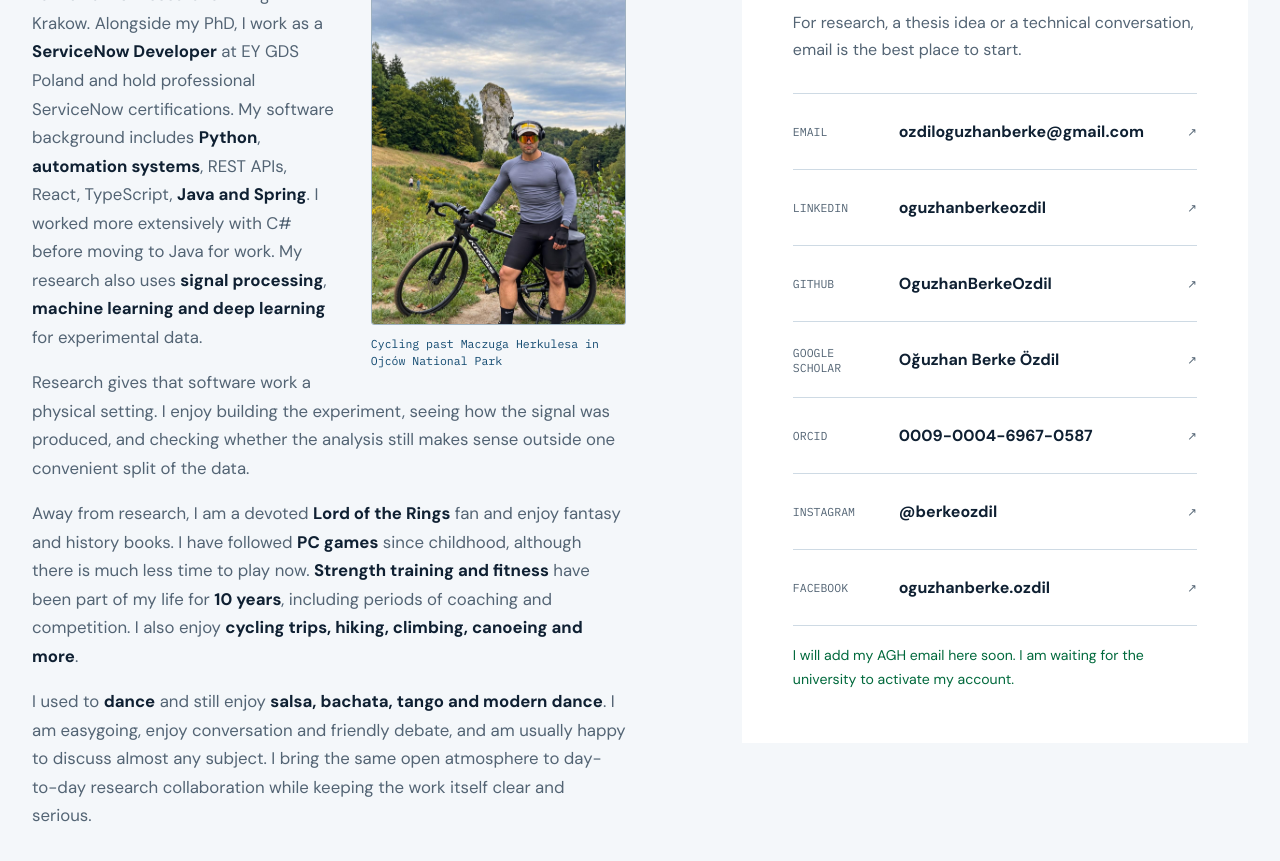
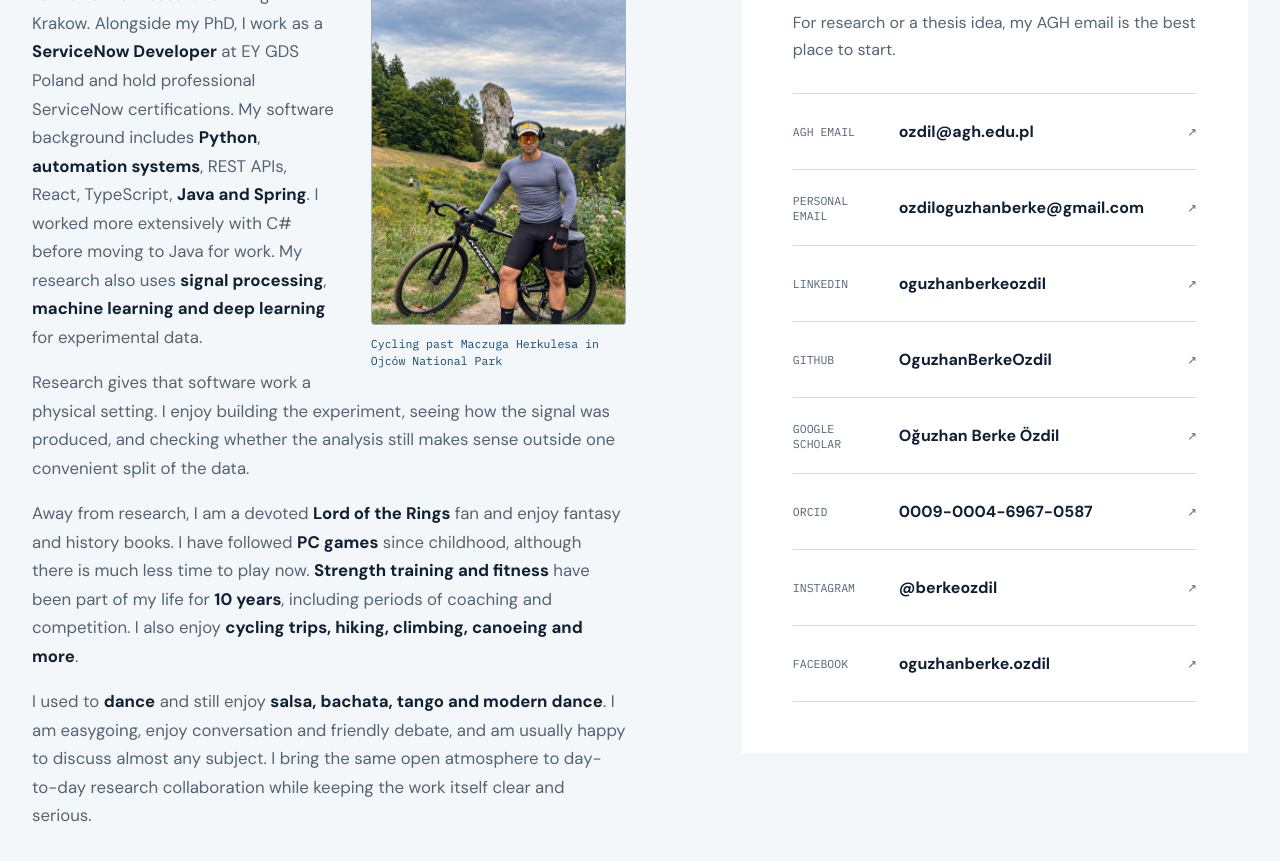
Before and after one commit to OguzhanBerkeOzdil/oguzhanberkeozdil.github.io, a React (Vite) app: page / in a window 1280 px wide. Shown: the part 9580-10441 px from the top of the page. Built offline with nearby package versions, Linux system fonts and the light colour scheme.

Commit message:
Add AGH academic email

```diff
--- a/src/components/About.tsx
+++ b/src/components/About.tsx
@@ -41,6 +41,11 @@ export function About() {
               <strong>{site.contact.email}</strong>
               <Arrow diagonal />
             </a>
+            <a href={`mailto:${site.contact.personalEmail}`}>
+              <span>{copy.contact.personalEmailLabel}</span>
+              <strong>{site.contact.personalEmail}</strong>
+              <Arrow diagonal />
+            </a>
             <a href={site.contact.linkedIn} target="_blank" rel="noreferrer">
               <span>{copy.contact.linkedInLabel}</span>
               <strong>oguzhanberkeozdil</strong>
@@ -72,7 +77,6 @@ export function About() {
               <Arrow diagonal />
             </a>
           </address>
-          <p className="agh-email-note">{copy.contact.aghEmailNotice}</p>
         </Reveal>
       </div>
     </section>
--- a/src/content/site.ts
+++ b/src/content/site.ts
@@ -62,7 +62,8 @@ export const site = {
       'https://healthtech-innovation.agh.edu.pl/msc-eng-projects-opportunities/',
   },
   contact: {
-    email: 'ozdiloguzhanberke@gmail.com',
+    email: 'ozdil@agh.edu.pl',
+    personalEmail: 'ozdiloguzhanberke@gmail.com',
     linkedIn: 'https://www.linkedin.com/in/oguzhanberkeozdil/',
     github: 'https://github.com/OguzhanBerkeOzdil',
     googleScholar: 'https://scholar.google.com/citations?user=lCliqbYAAAAJ&hl=en',
@@ -383,16 +384,15 @@ export const copy = {
     label: 'Contact',
     title: 'Get in touch',
     body:
-      'For research, a thesis idea or a technical conversation, email is the best place to start.',
-    emailLabel: 'Email',
+      'For research or a thesis idea, my AGH email is the best place to start.',
+    emailLabel: 'AGH email',
+    personalEmailLabel: 'Personal email',
     linkedInLabel: 'LinkedIn',
     githubLabel: 'GitHub',
     googleScholarLabel: 'Google Scholar',
     orcidLabel: 'ORCID',
     instagramLabel: 'Instagram',
     facebookLabel: 'Facebook',
-    aghEmailNotice:
-      'I will add my AGH email here soon. I am waiting for the university to activate my account.',
   },
   footer: {
     affiliation: 'PhD research at AGH University of Krakow',
--- a/src/styles.css
+++ b/src/styles.css
@@ -1090,7 +1090,7 @@ a:hover .arrow {
   font-size: clamp(2.1rem, 3.2vw, 3.2rem);
 }
 
-.contact-panel > p:not(.micro-label):not(.agh-email-note) {
+.contact-panel > p:not(.micro-label) {
   color: var(--muted);
 }
 
@@ -1126,12 +1126,6 @@ a:hover .arrow {
 .contact-links strong {
   overflow-wrap: anywhere;
   transition: color 160ms ease;
-}
-
-.agh-email-note {
-  margin: 18px 0 0;
-  color: var(--agh-green);
-  font-size: 0.88rem;
 }
 
 .site-footer {
```
